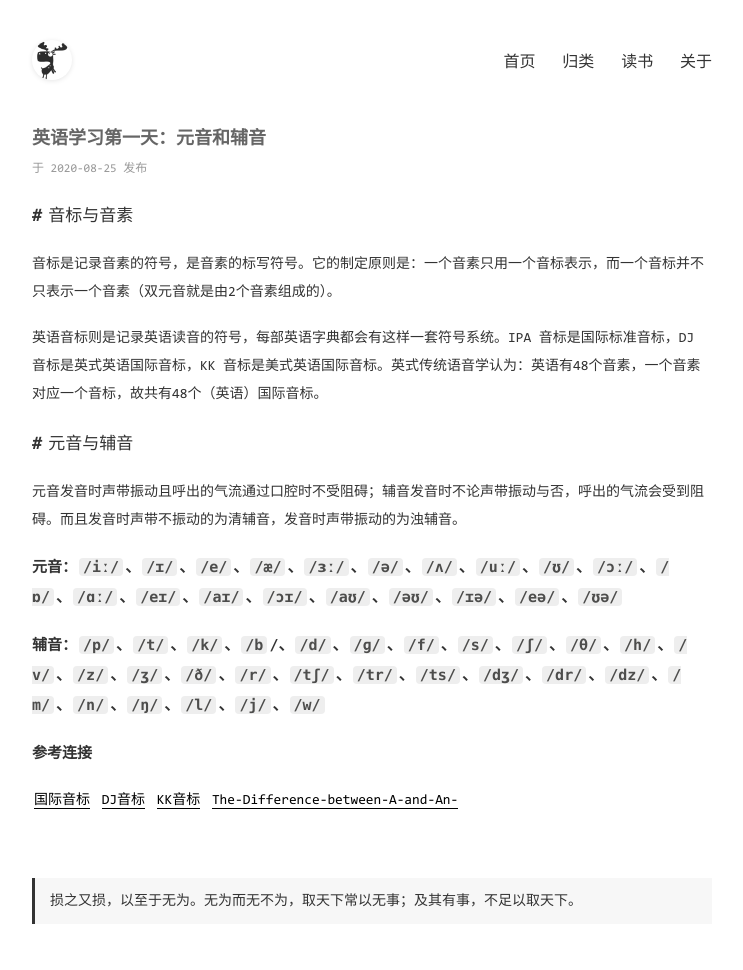
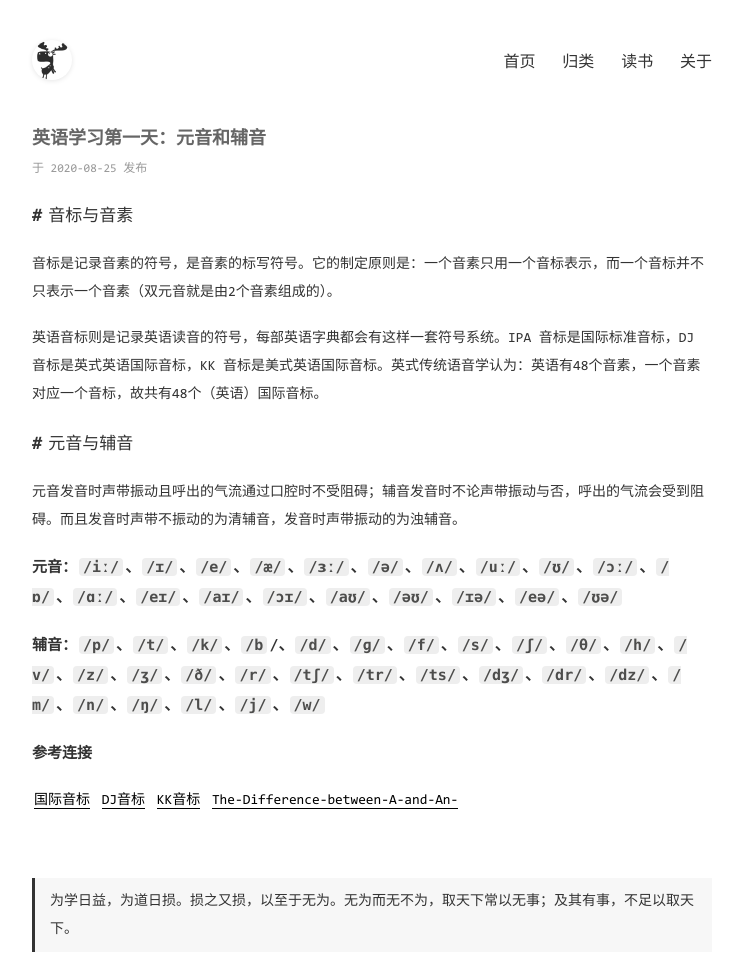
Before and after one commit to Suomea/Suomea.github.io, a Jekyll site: the page built from _posts/2020-08-25-英语学习第一天：元音和辅音.md, in a window 1280 px wide. Shown: the whole page, without its empty margins (268-1011 px from the left). Built offline with Jekyll 4.4.1, drawn with Linux system fonts in a browser that asks for light colours; before the commit the page ends 942 px from its top, so only the background shows below that.

Commit message:
:tada: 完善注脚。

```diff
--- a/_posts/2020-08-25-英语学习第一天：元音和辅音.md
+++ b/_posts/2020-08-25-英语学习第一天：元音和辅音.md
@@ -22,4 +22,4 @@ categories: [English]
 [The-Difference-between-A-and-An-](http://www.learnersdictionary.com/qa/The-Difference-between-A-and-An-)
 
 <br/>
-> 损之又损，以至于无为。无为而无不为，取天下常以无事；及其有事，不足以取天下。
+> 为学日益，为道日损。损之又损，以至于无为。无为而无不为，取天下常以无事；及其有事，不足以取天下。
```
